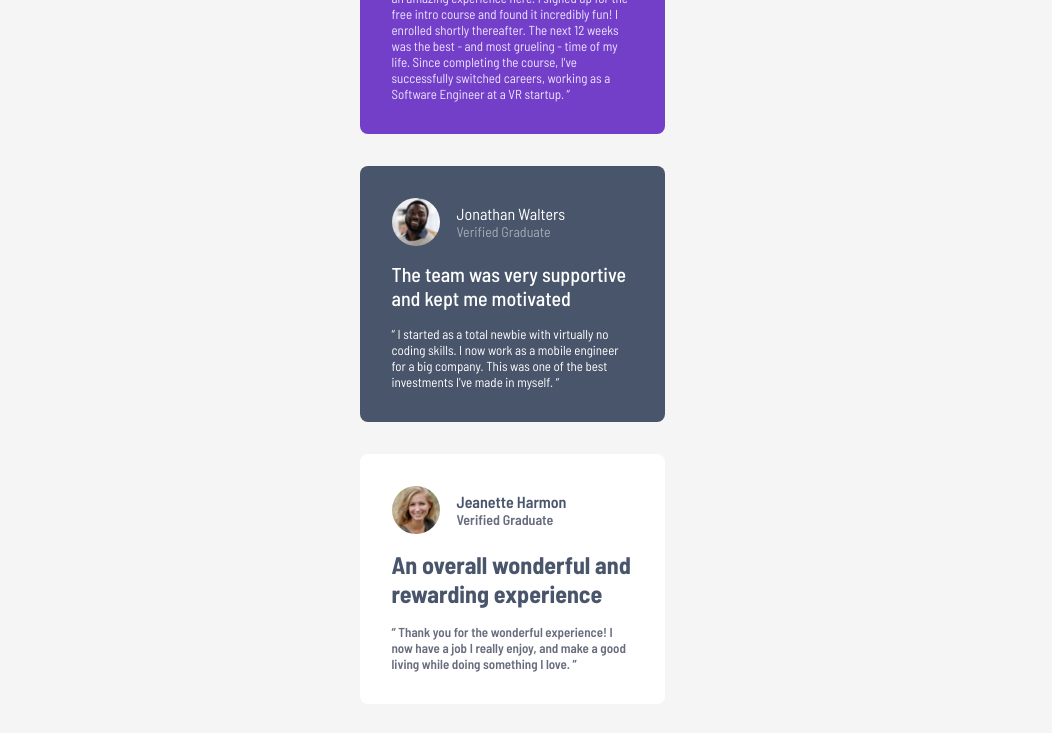
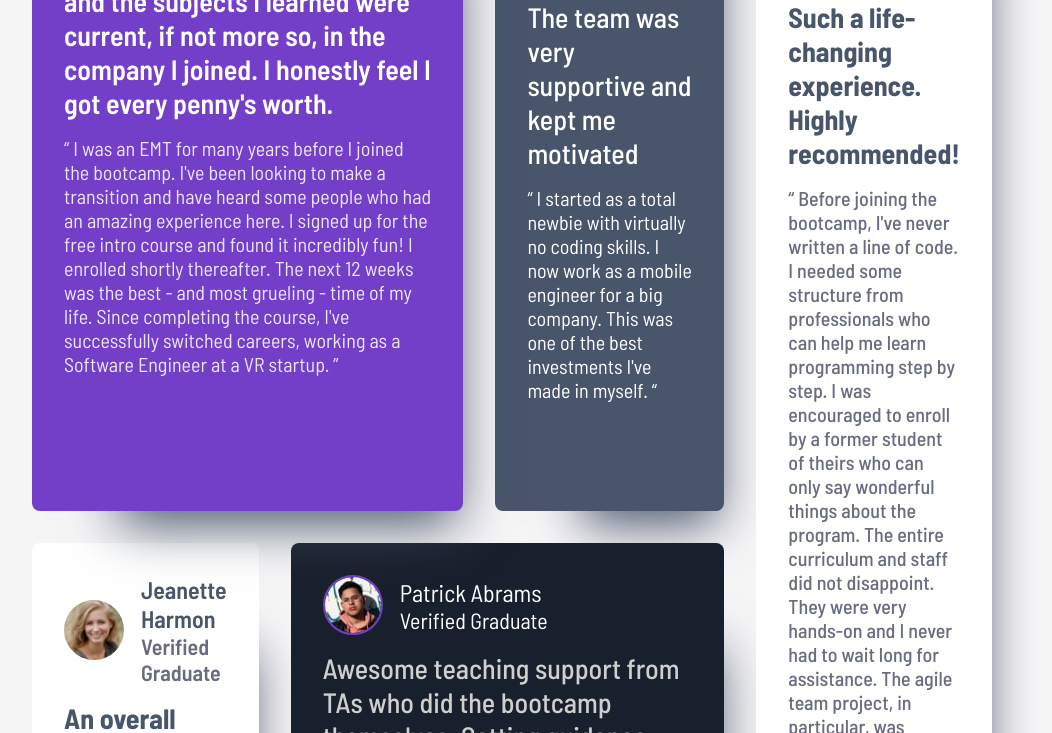
Before and after one commit to lucascavalcante96/praticaFront, a plain HTML site: page testimonials-grid/index.html in a window 1280 px wide. Shown: the part 387-1120 px from the top of the page, without its empty margins (128-1180 px from the left). Drawn offline with Linux system fonts and the light colour scheme.

Commit message:
finalizado vesao desktop

```diff
--- a/testimonials-grid/style.css
+++ b/testimonials-grid/style.css
@@ -22,6 +22,7 @@ main {
   border-radius: 8px;
   margin: 0 auto;
   margin-bottom: 32px;
+  box-shadow: 40px 60px 50px -47px #48556a;
 }
 .card-header {
   display: flex;
@@ -194,3 +195,53 @@ main {
     grid-area: 4 / 1 / 5 / 5;
   }
 }
+
+@media screen and (min-width: 1025px) {
+  main {
+    display: grid;
+    grid-template-columns: repeat(4, 1fr);
+    grid-template-rows: auto auto;
+    gap: 32px;
+    margin: 229px 160px;
+  }
+  .card-container {
+    width: 100%;
+    margin: 0;
+  }
+  .card-container h2 {
+    font-size: 28px;
+  }
+  .card-container p {
+    font-size: 20px;
+  }
+  .card-container .card-header .name {
+    font-size: 24px;
+  }
+  .card-container .card-header .verified {
+    font-size: 22px;
+  }
+  .card-header img {
+    width: 60px;
+    height: 60px;
+  }
+  .first-card {
+    grid-area: 1 / 1 / 2 / 3;
+    background-image: url(images/bg-pattern-quotation.svg);
+    background-repeat: no-repeat;
+    background-position: top 0 right 25%;
+    background-size: 125px;
+    position: relative;
+  }
+  .second-card {
+    grid-area: 1 / 3 / 2 / 4;
+  }
+  .third-card {
+    grid-area: 2 / 1 / 3 / 2;
+  }
+  .fourth-card {
+    grid-area: 2 / 2 / 3 / 4;
+  }
+  .fifth-card {
+    grid-area: 1 / 4 / 3 / 5;
+  }
+}
```
